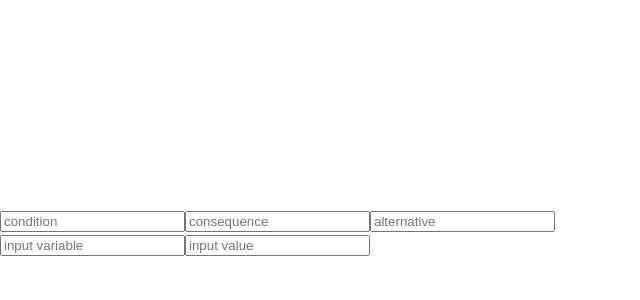
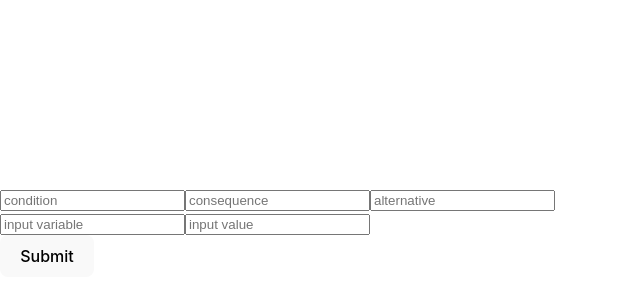
Before and after one commit to josephrobertlopez/React-Rule-Engine, a React (Vite) app: page / in a window 1280 px wide. Shown: the part 168-468 px from the top of the page, without its empty margins (0-640 px from the left). Built offline with nearby package versions, Linux system fonts and the light colour scheme.

Commit message:
Update index.jsx

```diff
--- a/src/App/index.jsx
+++ b/src/App/index.jsx
@@ -2,106 +2,94 @@ import * as React from 'react';
 import { Ruleset } from "../components/Ruleset";
 import {Rule} from "../components/Rule";
 
-const RuleField = ({ onChange, condition, consequence, alternative }) => (
+const RuleField = ({ onChange }) => (
   <div>
-    <input type="text" placeholder="condition" value={condition} onChange={event => onChange('condition', event.target.value)} />
-    <input type="text" placeholder="consequence" value={consequence} onChange={event => onChange('consequence', event.target.value)} />
-    <input type="text" placeholder="alternative" value={alternative} onChange={event => onChange('alternative', event.target.value)} />
+    <input type="text" placeholder="condition"  onChange={(event) => {onChange({type:'condition',payload:event.target.value})}} />
+    <input type="text" placeholder="consequence" onChange={(event) => {onChange({type:'consequence',payload:event.target.value})}} />
+    <input type="text" placeholder="alternative" onChange={(event) => {onChange({type:'alternative',payload:event.target.value})}}/>
   </div>
 );
 
-const InputField = ({ onChange, inputVariable, inputValue }) => (
+const InputField = ({ onChange }) => (
   <div>
-    <input type="text" placeholder="input variable" value = {inputVariable} onChange={event => onChange('inputVariable',event.target.value)} />
-    <input type="text" placeholder="input value" value = {inputValue} onChange={event => onChange('inputValue',event.target.value)}/>
+    <input type="text" placeholder="input variable"  onChange={(event) => {onChange({type:'inputVariable',payload:event.target.value})}} />
+    <input type="text" placeholder="input value"  onChange={(event) => {onChange({type:'inputValue',payload:event.target.value})}}/>
   </div>
 );
-const App = () => {
-  const [rule,setRule] = React.useState({condition:'',consequence:'',alternative:''});
-  const [input,setInput] = React.useState({inputVariable:'',inputValue:''});
+const Form = ({rule,input,onRuleChange, onInputChange}) => {
+   const handleSubmit = (event) => {
+    event.preventDefault();
+    let tmpInput = {};
+    tmpInput[input.inputVariable] = input.inputValue;
+    console.log("Submit!");
+    console.log(
+      <Rule
+        rule={rule}
+        inputs={tmpInput}
+      />
+    )
+
+  };
    return(
+    <form onSubmit={handleSubmit}>
        <div>
         <RuleField
-        onChange={setRule}
+          onChange={onRuleChange}
           condition={rule.condition}
           consequence={rule.consequence}
           alternative={rule.alternative}
         />
+        <InputField
+          onChange={onInputChange}
+          inputVariable={input.inputVariable}
+          inputValue={input.inputValue}
+        />
+      <button type="submit">Submit</button>
+      </div>
+    </form>
 
-      <InputField
-        onChange={setInput}
-        inputVariable={rule.inputVariable}
-        inputValue={rule.inputValue}
-      />
-    </div>
   )
 }
+const App = () => {
 
+  const initialRuleState = {condition:'',consequence:'',alternative:''};
+  const initialInputState = {inputVariable:'',inputValue:''}
 
-// const Form = ({ rules, inputs, onRuleChange, onInputChange, onSubmit }) => {
-//   const handleSubmit = (event) => {
-//     event.preventDefault();
-//     onSubmit(rules, inputs);
-//   };
-//   return (
-//     <form onSubmit={handleSubmit}>
-//       <div>
-//         <h3>Rules</h3>
-//         {rules.map((rule,index) => (
-//           <RuleField
-//             key={index}
-//             index={index}
-//             condition={rule.condition}
-//             consequence={rule.consequence}
-//             alternative={rule.alternative}
-//             onChange={onRuleChange}
-//           />
-//         ))}
-//         <button type="button" onClick={() => onRuleChange([...rules, { condition: '', consequence: '', alternative: '' }])}>
-//           +
-//         </button>
-//       </div>
-//       <div>
-//         <h3>Inputs</h3>
-//         {
-//         inputs.map((input,index) => (
-//           <InputField
-//             key={index}
-//             index={index}
-//             inputVariable={input.inputVariable}
-//             inputValue={input.inputValue}
-//             onChange={onInputChange}
-//           />
-//         ))}
-//         <button type="button" onClick={() => onInputChange([...inputs, { inputVariable:'',inputValue: '' }])}>
-//           +
-//         </button>
-//       </div>
-//       <button type="submit">Submit</button>
-//     </form>
-//   );
-// };
+  const ruleReducer = (rule,action) => {
+    switch(action.type){
+      case 'condition':{
+        return {condition:action.payload,consequence:rule.consequence,alternative:rule.alternative};
+      }
+      case 'consequence':{
+        return {condition:rule.condition,consequence:action.payload,alternative:rule.alternative};
+      }
+      case 'alternative':{
+        return {condition:rule.condition,consequence:rule.consequence,alternative:action.payload};
+      }
+      default:
+        throw new Error(`Error with Rule Reducer: action.type=${action.type} action.payload=${action.payload}`);
+    }
+  }
+  const inputReducer = (input,action) => {
+    switch(action.type){
+      case 'inputVariable':
+        return {inputVariable:action.payload,inputValue:input.inputValue};
+      case 'inputValue':
+        return {inputVariable:input.inputVariable,inputValue:action.payload};
+      default:
+        throw new Error(`Error with Input Reducer: action.type=${action.type} action.payload=${action.payload}`);
+    }
+  }
+  const [rule,dispatchRule] = React.useReducer(ruleReducer,initialRuleState);
+  const [input,dispatchInput] = React.useReducer(inputReducer,initialInputState);
+  return(
+    <Form
+      rule={rule}
+      input={input}
+      onRuleChange={dispatchRule}
+      onInputChange={dispatchInput}
+    />
+  )
 
-// const App = () => {
-//   const [rules,setRules] = React.useState([ {condition: '', consequence: '', alternative: '' }]);
-//   var [inputs,setInputs] = React.useState([{inputVariable:'',inputValue: ''}]);
-
-
-//   const handleSubmit = (event) => {
-//     console.log(event);
-//     onSubmit(rules, inputs);
-//   };
-//   return (
-//     <div>
-//       <Form
-//         rules={rules}
-//         inputs={inputs}
-//         onRuleChange={setRules}
-//         onInputChange={setInputs}
-//         onSubmit={handleSubmit}
-//       />
-//     </div>
-//   );
-// };
-
+}
 export default App;
```
Lines whose indentation alone changed are shown as unchanged.
